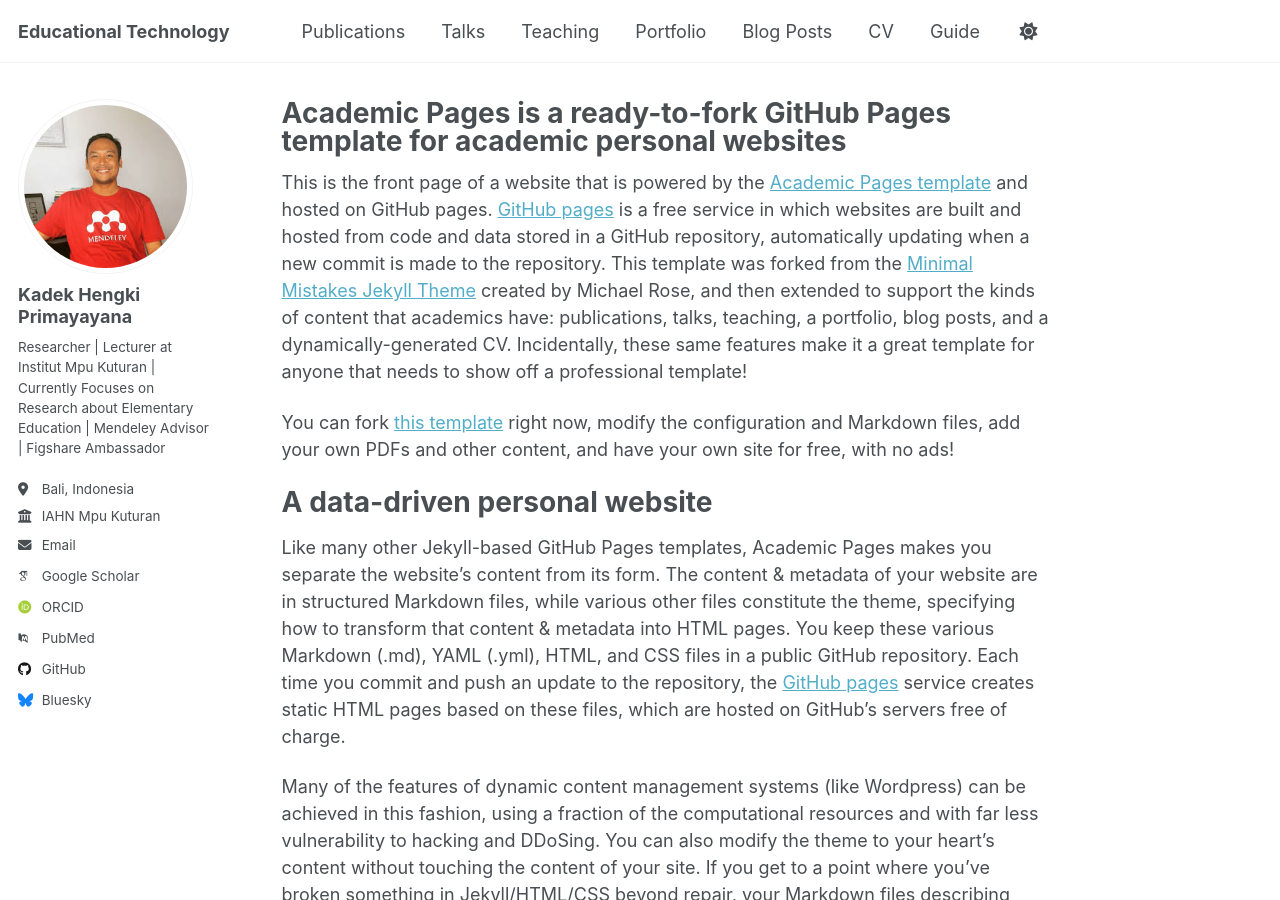
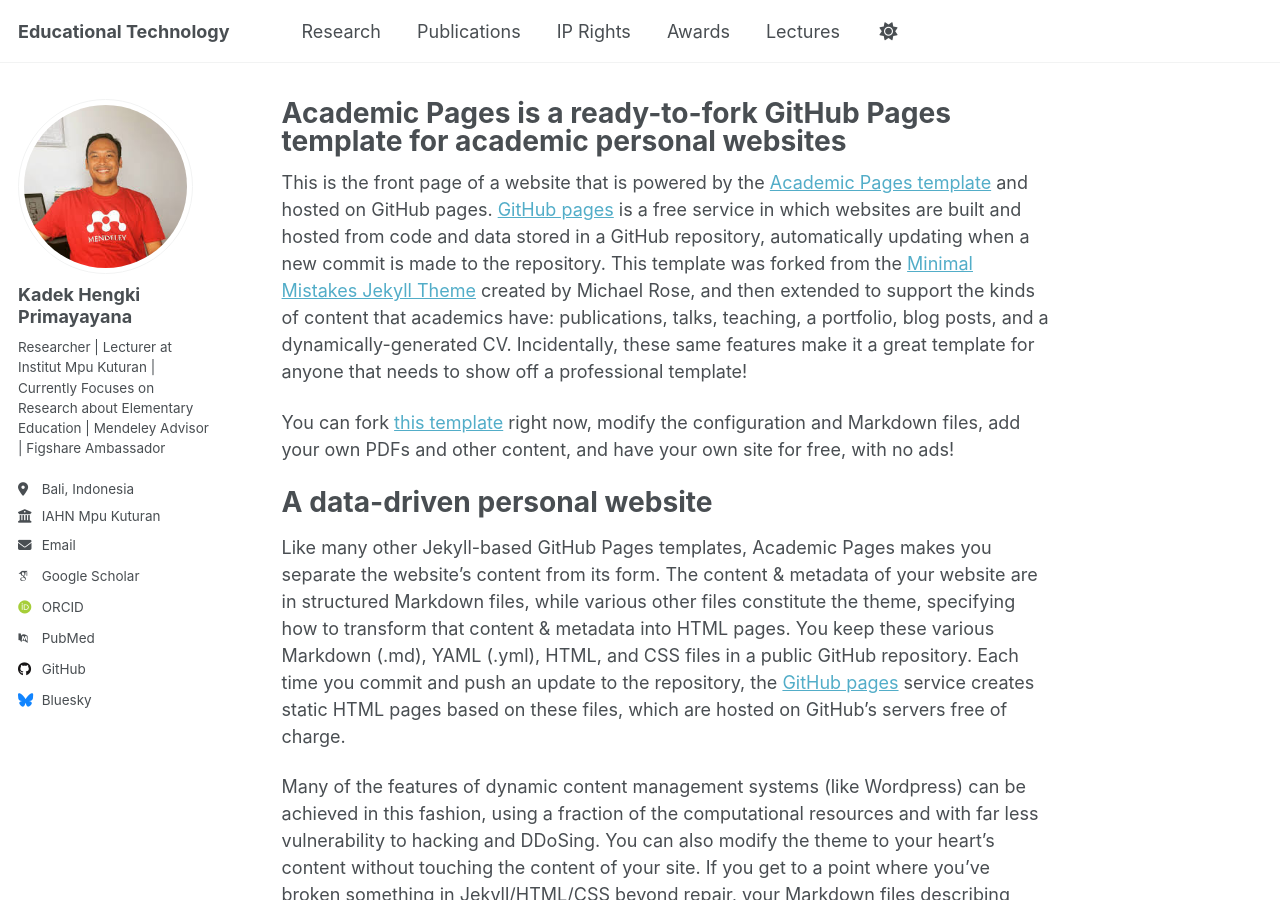
Before and after one commit to hengkiprimayana/hengkiprimayana.github.io, a Jekyll site: the page built from _pages/about.md, in a window 1280 px wide and 900 px high. Built offline with Jekyll 4.4.1, drawn with Linux system fonts in a browser that asks for light colours; some web fonts are replaced; a script that is not in the unit is left out.

Commit message:
Update navigation.yml

```diff
--- a/_data/navigation.yml
+++ b/_data/navigation.yml
@@ -8,26 +8,38 @@
 #      Markdown formatted page while the second is generated using JSON.
 
 main:
+  #- title: "Publications"
+  #  url: /publications/
+
+  #- title: "Talks"
+  #  url: /talks/
+
+  #- title: "Teaching"
+  #  url: /teaching/
+
+  #- title: "Portfolio"
+  #  url: /portfolio/
+
+  #- title: "Blog Posts"
+  #  url: /year-archive/
+
+  - title: "Research"
+    url: /research/
+
   - title: "Publications"
-    url: /publications/
+    url: /allpublications/
 
-  - title: "Talks"
-    url: /talks/
+  - title: "IP Rights"
+    url: /ipr/
 
-  - title: "Teaching"
-    url: /teaching/
+  - title: "Awards"
+    url: /awards/
 
-  - title: "Portfolio"
-    url: /portfolio/
-
-  - title: "Blog Posts"
-    url: /year-archive/
-
-  - title: "CV"
-    url: /cv/
+  - title: "Lectures"
+    url: /lecturer/
 
   # - title: "CV"
   #   url: /cv-json/
 
-  - title: "Guide"
-    url: /markdown/
+  #- title: "Guide"
+  #  url: /markdown/
```
